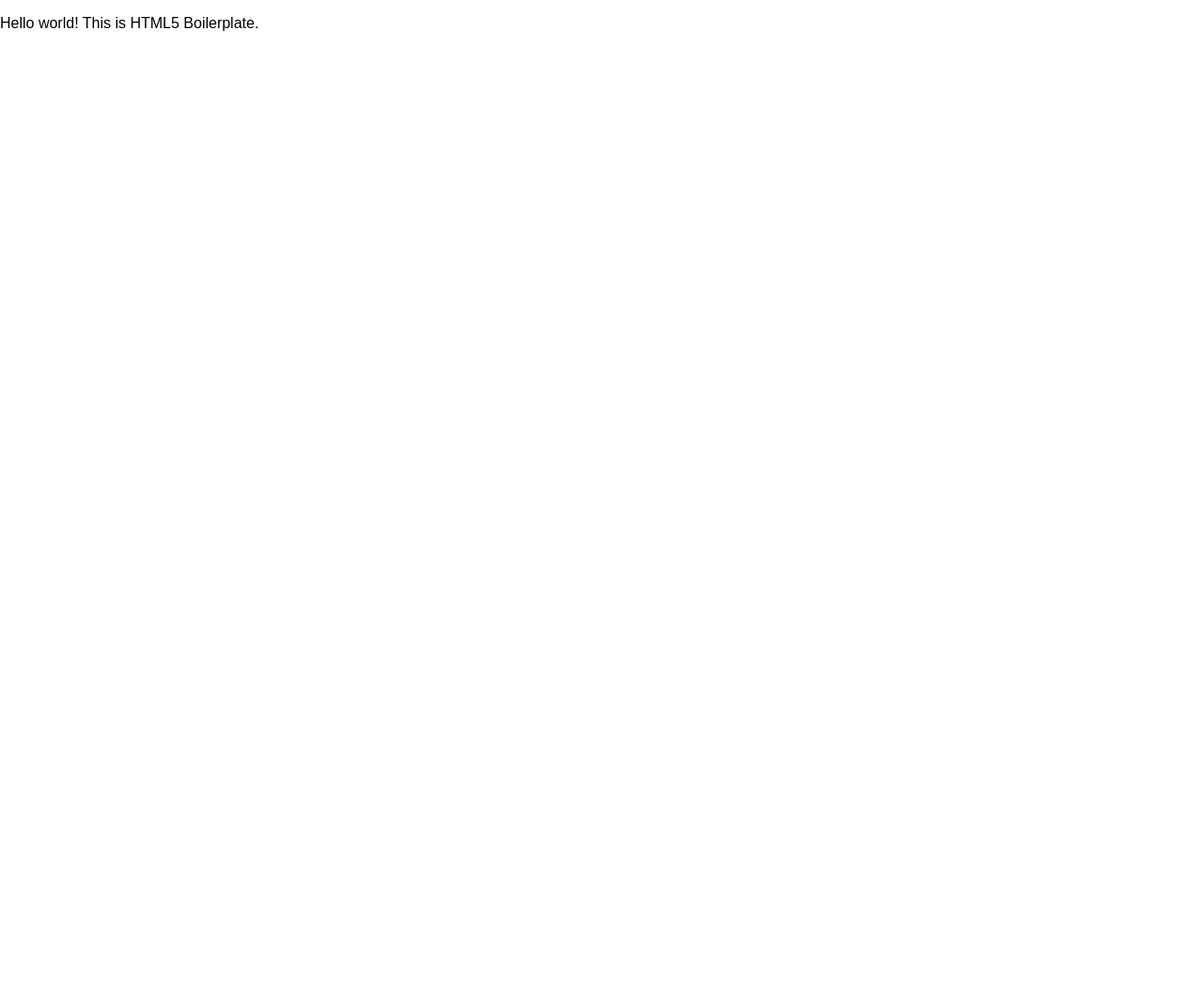
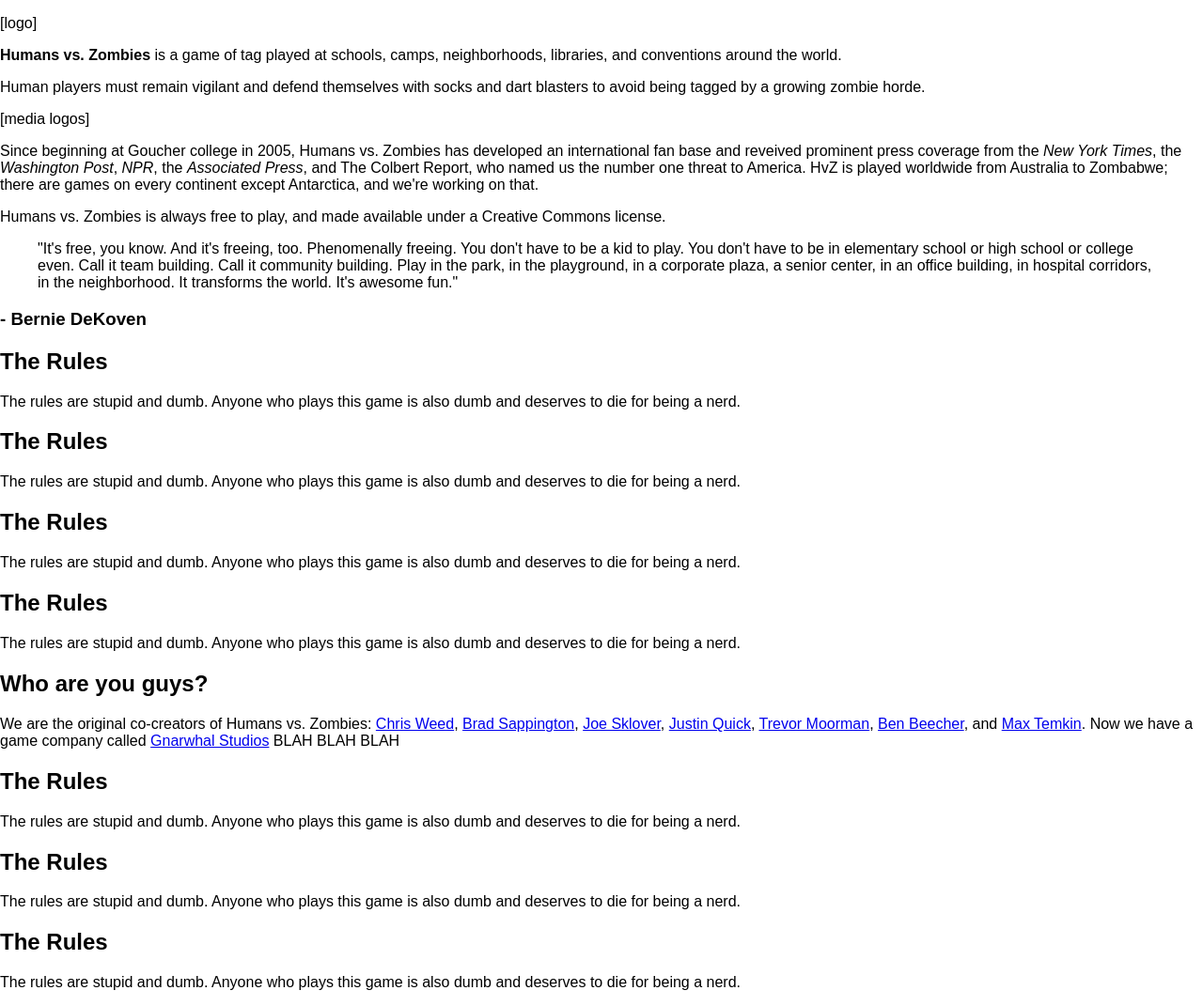
Before and after one commit to alligatortower/new-HvZ-Gnarwhal-sites, a plain HTML site: page index.html in a window 1280 px wide. Shown: the whole page at 94% size. Before the commit the page ends 800 px from the top, so only its background shows below. Drawn offline with Linux system fonts and the light colour scheme.

Commit message:
initial shit yo

```diff
--- a/index.html
+++ b/index.html
@@ -15,11 +15,57 @@
 
     </head>
     <body>
-        <!--[if lt IE 7]>
-            <p class="browsehappy">You are using an <strong>outdated</strong> browser. Please <a href="http://browsehappy.com/">upgrade your browser</a> to improve your experience.</p>
-        <![endif]-->
-
-        <p>Hello world! This is HTML5 Boilerplate.</p>
+      <!--[if lt IE 7]>
+          <p class="browsehappy">You are using an <strong>outdated</strong> browser. Please <a href="http://browsehappy.com/">upgrade your browser</a> to improve your experience.</p>
+      <![endif]-->
+      <section id="top-card" class="hvz-image">
+        <div class="contents">
+          <p>[logo]</p>
+        </div>
+      </section>
+      <section class="black">
+        <div class="contents">
+          <p><strong>Humans vs. Zombies</strong> is a game of tag played at schools, camps, neighborhoods, libraries, and conventions around the world.</p>
+          <p>Human players must remain vigilant and defend themselves with socks and dart blasters to avoid being tagged by a growing zombie horde.</p>
+          <p>[media logos]</p>
+        </div>
+      </section>
+      <section class="black">
+        <div class="contents">
+          <p>Since beginning at Goucher college in 2005, Humans vs. Zombies has developed an international fan base and reveived prominent press coverage from the <i>New York Times</i>, the <i>Washington Post</i>, <i>NPR</i>, the <i>Associated Press</i>, and The Colbert Report, who named us the number one threat to America. HvZ is played worldwide from Australia to Zombabwe; there are games on every continent except Antarctica, and we're working on that.</p>
+          <p>Humans vs. Zombies is always free to play, and made available under a Creative Commons license.</p>
+        </div>
+      </section>
+      <section class="teal">
+        <div class="contents">
+          <blockquote>"It's free, you know. And it's freeing, too. Phenomenally freeing. You don't have to be a kid to play. You don't have to be in elementary school or high school or college even. Call it team building. Call it community building. Play in the park, in the playground, in a corporate plaza, a senior center, in an office building, in hospital corridors, in the neighborhood. It transforms the world. It's awesome fun."</blockquote>
+          <h3>- Bernie DeKoven</h3>
+        </div>
+      </section>
+      <section class="yellow">
+        <div class="contents">
+          <h2>The Rules</h2>
+          <p>The rules are stupid and dumb. Anyone who plays this game is also dumb and deserves to die for being a nerd.</p>
+          <h2>The Rules</h2>
+          <p>The rules are stupid and dumb. Anyone who plays this game is also dumb and deserves to die for being a nerd.</p>
+          <h2>The Rules</h2>
+          <p>The rules are stupid and dumb. Anyone who plays this game is also dumb and deserves to die for being a nerd.</p>
+          <h2>The Rules</h2>
+          <p>The rules are stupid and dumb. Anyone who plays this game is also dumb and deserves to die for being a nerd.</p>
+        </div>
+      </section>
+      <section class="black">
+        <div class="contents">
+          <h2>Who are you guys?</h2>
+          <p>We are the original co-creators of Humans vs. Zombies: <a href="#">Chris Weed</a>, <a href="#">Brad Sappington</a>,  <a href="#">Joe Sklover</a>,  <a href="#">Justin Quick</a>,  <a href="#">Trevor Moorman</a>,  <a href="#">Ben Beecher</a>, and <a href="#">Max Temkin</a>. Now we have a game company called <a href="#">Gnarwhal Studios</a> BLAH BLAH BLAH    </p>
+          <h2>The Rules</h2>
+          <p>The rules are stupid and dumb. Anyone who plays this game is also dumb and deserves to die for being a nerd.</p>
+          <h2>The Rules</h2>
+          <p>The rules are stupid and dumb. Anyone who plays this game is also dumb and deserves to die for being a nerd.</p>
+          <h2>The Rules</h2>
+          <p>The rules are stupid and dumb. Anyone who plays this game is also dumb and deserves to die for being a nerd.</p>
+        </div>
+      </section>
 
         <!-- Google Analytics: change UA-XXXXX-X to be your site's ID. -->
         <script>
```
